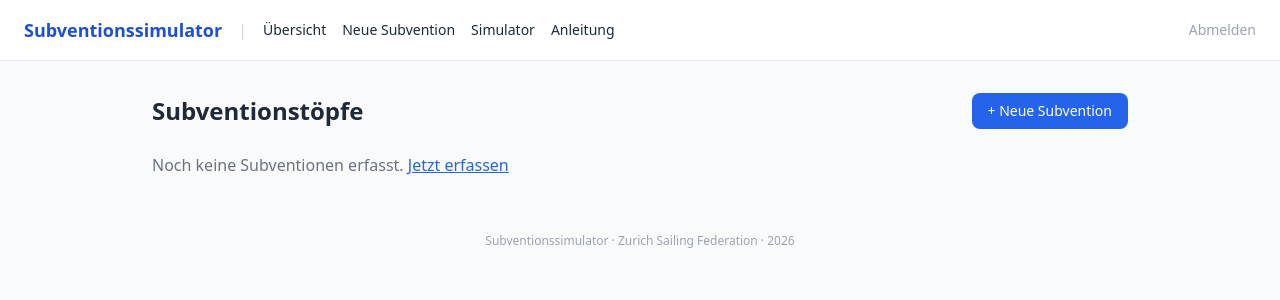
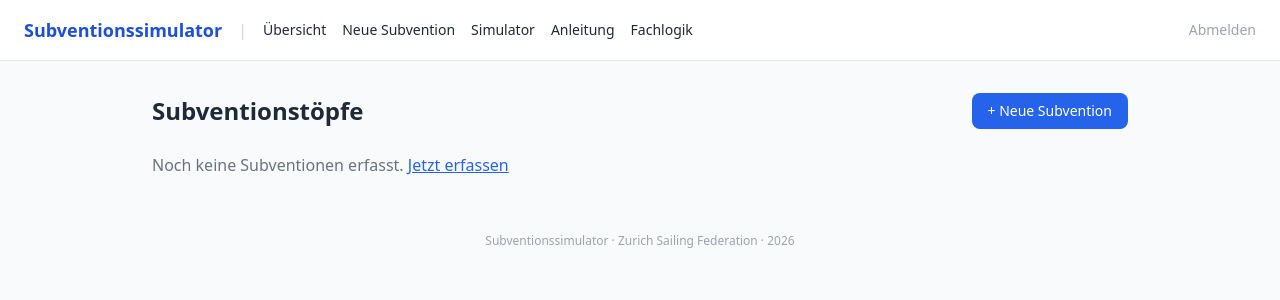
Before and after one commit to sbaebler/subventionssimulator, a PHP site: page /index.php in a window 1280 px wide. Shown: the top 300 px of the page. Run offline with PHP 8.4, Linux system fonts and the light colour scheme; the visitor is signed in with stand-in values (Sample User, id 1); data that the repository does not hold is empty; some libraries are stand-ins or nearby versions.

Commit message:
Move fachlogik.html in Web-Root und Nav-Link ergänzen
docs/fachlogik.html war ausserhalb von public_html/ und damit nicht
erreichbar (404). Verschoben nach public_html/docs/, Nav-Link hinzugefügt.

Co-Authored-By: Claude Sonnet 4.6 <noreply@anthropic.com>

```diff
--- a/public_html/partials/header.php
+++ b/public_html/partials/header.php
@@ -25,6 +25,7 @@ auth_erforderlich();
     <a href="/erfassen.php"  class="hover:text-blue-600">Neue Subvention</a>
     <a href="/simulieren.php" class="hover:text-blue-600">Simulator</a>
     <a href="/anleitung.php" class="hover:text-blue-600">Anleitung</a>
+    <a href="/docs/fachlogik.html" class="hover:text-blue-600" target="_blank">Fachlogik</a>
   </nav>
   <a href="/logout.php" class="ml-auto text-sm text-gray-400 hover:text-red-600">Abmelden</a>
 </header>
```
Also changed, not shown: public_html/docs/fachlogik.html (renamed from docs/fachlogik.html).
